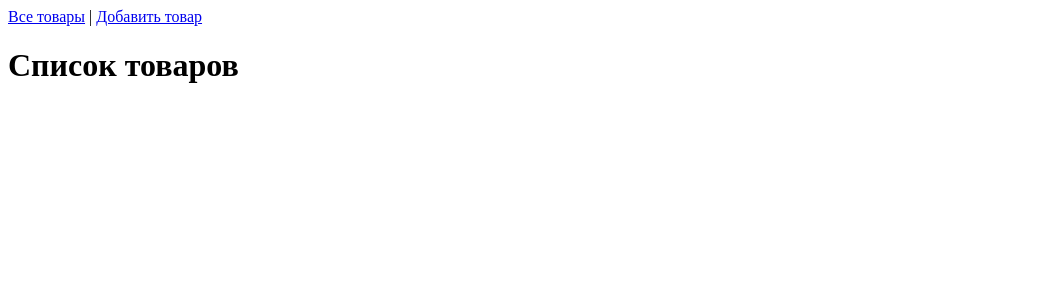
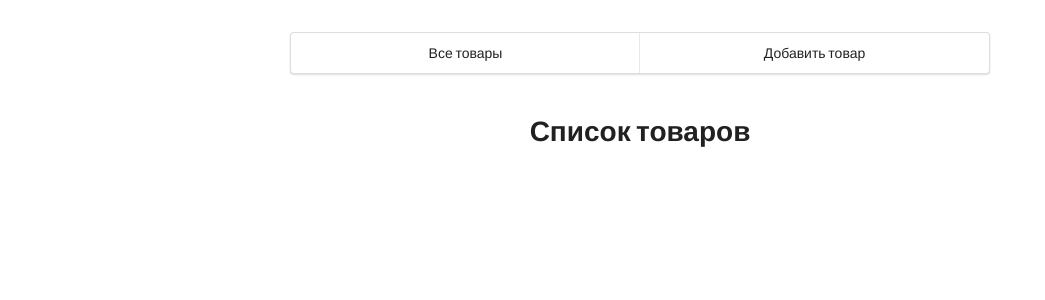
Before and after one commit to vadimstroganov/vktest, a Vue app in the folder app/frontend/: page / in a window 1280 px wide. Shown: the top 300 px of the page, without its empty margins (0-1045 px from the left). Built offline with nearby package versions, Linux system fonts and the light colour scheme.

Commit message:
Добавлены базовые стили

```diff
--- a/app/frontend/public/index.html
+++ b/app/frontend/public/index.html
@@ -5,13 +5,16 @@
     <meta http-equiv="X-UA-Compatible" content="IE=edge">
     <meta name="viewport" content="width=device-width,initial-scale=1.0">
     <link rel="icon" href="<%= BASE_URL %>favicon.ico">
+    <link rel="stylesheet" href="//cdnjs.cloudflare.com/ajax/libs/semantic-ui/2.3.0/semantic.min.css"/>
     <title>VK Test Frontend</title>
   </head>
   <body>
     <noscript>
       <strong>We're sorry but frontend doesn't work properly without JavaScript enabled. Please enable it to continue.</strong>
     </noscript>
-    <div id="app"></div>
+    <div class="ui text container">
+      <div id="app"></div>
+    </div>
     <!-- built files will be auto injected -->
   </body>
 </html>
--- a/app/frontend/src/App.vue
+++ b/app/frontend/src/App.vue
@@ -1,9 +1,14 @@
 <template>
-  <div id="app">
-    <div id="nav">
-      <router-link to="/">Все товары</router-link> |
-      <router-link to="/items/new">Добавить товар</router-link>
+  <div>
+    <div class="ui two item menu">
+      <router-link class="item" to="/">Все товары</router-link>
+      <router-link class="item" to="/items/new">Добавить товар</router-link>
     </div>
+
     <router-view/>
   </div>
 </template>
+
+<style lang="scss">
+  @import './assets/style.scss';
+</style>
--- /dev/null
+++ b/app/frontend/src/assets/style.scss
@@ -0,0 +1,7 @@
+.container {
+  padding: 2em 0;
+
+  .menu {
+    margin: 0 0 3em 0;
+  }
+}
--- a/app/frontend/src/views/ItemAdd.vue
+++ b/app/frontend/src/views/ItemAdd.vue
@@ -1,5 +1,5 @@
 <template>
   <div>
-    <h1>Создание товара</h1>
+    <h1 class="ui header center aligned">Создание товара</h1>
   </div>
 </template>
--- a/app/frontend/src/views/ItemEdit.vue
+++ b/app/frontend/src/views/ItemEdit.vue
@@ -1,5 +1,5 @@
 <template>
   <div>
-    <h1>Редактирование товара</h1>
+    <h1 class="ui header center aligned">Редактирование товара</h1>
   </div>
 </template>
--- a/app/frontend/src/views/ItemList.vue
+++ b/app/frontend/src/views/ItemList.vue
@@ -1,5 +1,5 @@
 <template>
   <div>
-    <h1>Список товаров</h1>
+    <h1 class="ui header center aligned">Список товаров</h1>
   </div>
 </template>
```
